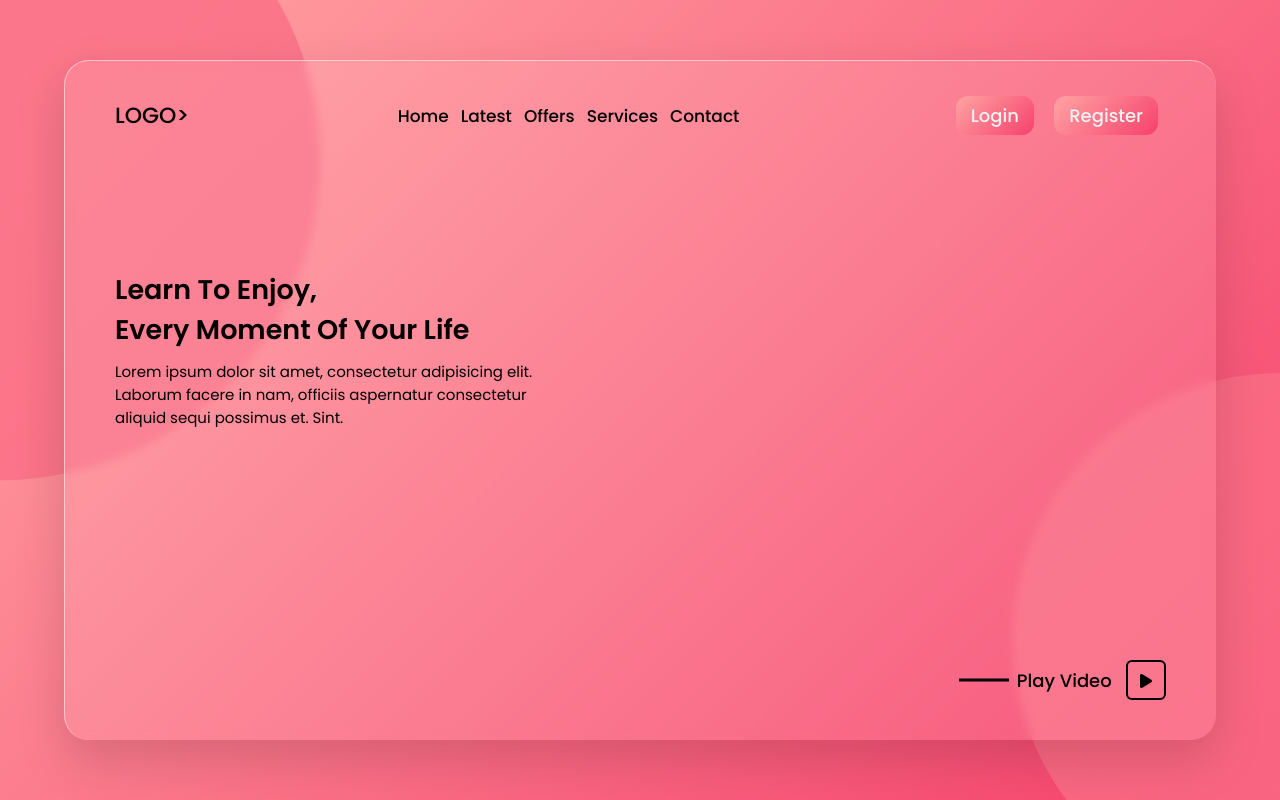
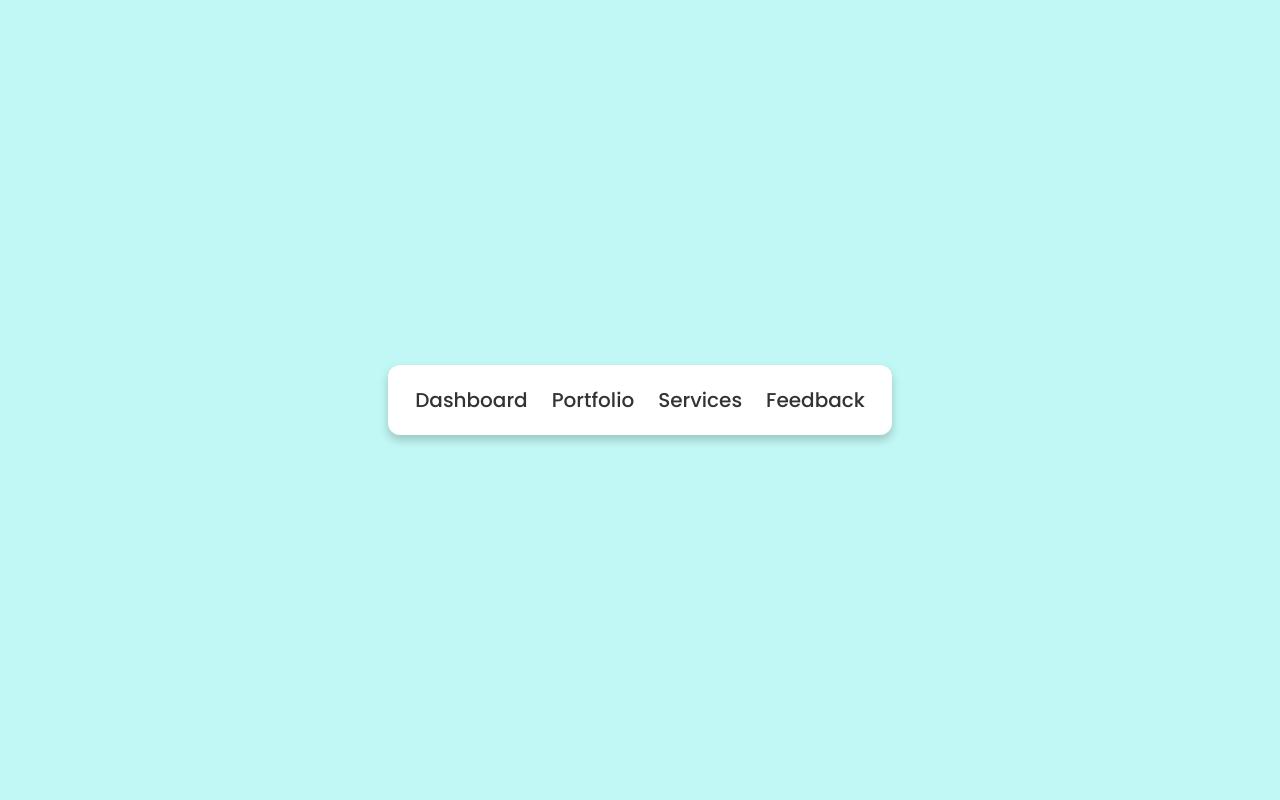
Before and after one commit to ABHISHANE/Glassmorphism-Website, a PHP site: page / in a window 1280 px wide. Run offline with PHP 8.4, Linux system fonts and the light colour scheme; some libraries are stand-ins or nearby versions.

Commit message:
Add files via upload

```diff
--- a/index.html
+++ b/index.html
@@ -1,37 +1,18 @@
 <!DOCTYPE html>
+
 <html lang="en" dir="ltr">
   <head>
     <meta charset="UTF-8">
-    <title> Glassmorphism Website | CodingLab </title>
+    <title> All Navigation Menu Hover Animation | CodingLab </title>
     <link rel="stylesheet" href="style.css">
-    <script src="https://kit.fontawesome.com/a076d05399.js"></script>
-     <meta name="viewport" content="width=device-width, initial-scale=1.0">
    </head>
 <body>
-  <header>
-    <nav class="navbar">
-      <div class="logo"><a href="#">LOGO></a></div>
-      <ul class="menu">
-        <li><a href="#">Home</a></li>
-        <li><a href="#">Latest</a></li>
-        <li><a href="#">Offers</a></li>
-        <li><a href="#">Services</a></li>
-        <li><a href="#">Contact</a></li>
-      </ul>
-      <div class="buttons">
-        <input type="button" value="Login">
-        <input type="button" value="Register">
-      </div>
-    </nav>
-    <div class="text-content">
-      <h2>Learn To Enjoy,<br>Every Moment Of Your Life</h2>
-      <p>Lorem ipsum dolor sit amet, consectetur adipisicing elit. Laborum facere in nam, officiis aspernatur consectetur aliquid sequi possimus et. Sint.</p>
-    </div>
-    <div class="play-button">
-      <span class="play">Play Video</span>
-      <i class="fas fa-play" onclick="click()"></i>
-    </div>
-  </header>
+  <ul class="nav-links">
+    <li><a href="#">Dashboard</a></li>
+    <li class="center"><a href="#">Portfolio</a></li>
+    <li class="upward"><a href="#">Services</a></li>
+    <li class="forward"><a href="#">Feedback</a></li>
+  </ul>
 
 </body>
 </html>
--- a/style.css
+++ b/style.css
@@ -1,168 +1,218 @@
-@import url('https://fonts.googleapis.com/css2?family=Poppins:wght@200;300;400;500;600;700&display=swap');
+/* Google Fonts Import Link */
+@import url('https://fonts.googleapis.com/css2?family=Poppins:wght@300;400;500;600;700&display=swap');
 *{
   margin: 0;
   padding: 0;
   box-sizing: border-box;
-  font-family: 'Poppins',sans-serif;
-  transition: all 0.3s ease;
+  font-family: 'Poppins', sans-serif;
 }
 body{
-  height: 100vh;;
-  width: 100%;
+  height: 100vh;
   display: flex;
-  background-image: linear-gradient( 135deg, #ff9a9e  10%, #F6416C 100%);
+  align-items: center;
+  justify-content: center;
+  background: #c1f7f5;
 }
-::selection{
-  color: #f2f2f2;
-  background: #f86d8d;
+.nav-links{
+  display: flex;
+  align-items: center;
+  background: #fff;
+  padding: 20px 15px;
+  border-radius: 12px;
+  box-shadow: 0 5px 10px rgba(0,0,0,0.2);
 }
-body::before,
-body::after{
+.nav-links li{
+  list-style: none;
+  margin: 0 12px;
+}
+.nav-links li a{
+  position: relative;
+  color: #333;
+  font-size: 20px;
+  font-weight: 500;
+  padding: 6px 0;
+  text-decoration: none;
+}
+.nav-links li a:before{
   content: '';
   position: absolute;
+  bottom: 0;
   left: 0;
-  top: 0;
-  height: 100%;
+  height: 3px;
+  width: 0%;
+  background: #34efdf;
+  border-radius: 12px;
+  transition: all 0.4s ease;
+}
+.nav-links li a:hover:before{
   width: 100%;
 }
-body::before{
-  clip-path: circle(30% at left 20%);
-  opacity: 0.4;
-  background-image: linear-gradient( 135deg, #F6416C 10%, #ff9a9e 100%);
+.nav-links li.center a:before{
+  left: 50%;
+  transform: translateX(-50%);
 }
-body::after{
-  opacity: 0.4;
-  clip-path: circle(25% at right 80%);
-  background-image: linear-gradient( 135deg, #F6416C 10%, #ff9a9e 100%);
+.nav-links li.upward a:before{
+  width: 100%;
+  bottom: -5px;
+  opacity: 0;
 }
-header{
-  height: 85vh;
-  width: 90%;
-  background: rgba(255, 255, 255, 0.1);
-  box-shadow: 0 20px 50px rgba(0, 0, 0, 0.15);
-  border-top: 1px solid rgba(255, 255, 255, 0.5);
-  border-left: 1px solid rgba(255, 255, 255, 0.5);
-  backdrop-filter: blur(5px);
-  z-index: 12;
-  border-radius: 25px;
-  margin: auto;
-  position: relative;
+.nav-links li.upward a:hover:before{
+  bottom: 0px;
+  opacity: 1;
 }
-header .navbar{
-  margin: auto;
+.nav-links li.forward a:before{
   width: 100%;
-  padding: 35px 50px;
-  border-radius: 25px;
-  display: flex;
-  justify-content: space-between;
-  align-items: center;
+  transform: scaleX(0);
+  transform-origin: right;
+  transition: transform 0.4s ease;
 }
-.navbar .menu{
-  display: flex;
-  flex-wrap: wrap;
+.nav-links li.forward a:hover:before{
+  transform: scaleX(1);
+  transform-origin: left;
 }
-.navbar .logo a{
-  text-decoration: none;
-  font-size: 22px;
-  color: #000;
-  font-weight: 500;
-}
-.navbar .menu li{
-  list-style: none;
-  margin: 0 6px;
-}
-.navbar .menu a{
-  color: #000;
-  text-decoration: none;
-  font-size: 17px;
-  font-weight: 500;
-  transition: all 0.3s ease;
-}
-.navbar .menu a:hover{
-  color: #f2f2f2;
-}
-.navbar .buttons input{
-  outline: none;
-  color: #f2f2f2;
-  font-size: 18px;
-  font-weight: 500;
-  border-radius: 12px;
-  padding: 6px 15px;
-  border: none;
-  margin: 0 8px;
-  cursor: pointer;
-  transition: all 0.3s ease;
-  background-image: linear-gradient( 135deg, #ff9a9e  10%, #F6416C 100%);
-}
-.navbar .buttons input:hover{
-  transform: scale(0.97);
-}
- header .text-content{
-   width: 40%;
-   margin: 100px 0 0 50px ;
- }
-.text-content h2{
-  font-size: 27px;
-  font-weight: 600;
-}
-.text-content p{
-  font-size: 15px;
-  margin-top: 10px;
-}
-header .play-button{
-  position: absolute;
-  right: 50px;
-  bottom: 40px;
-}
-.play-button .play{
-  font-size: 18px;
-  font-weight: 500;
-}
- .play-button .play::before{
-   content: '';
-   position: absolute;
-   height: 3px;
-   width: 50px;
-   top: 50%;
-   transform: translateY(-50%);
-   left: -58px;
-   background: #000;
- }
-.play-button i{
-  height: 40px;
-  width: 40px;
-  border: 2px solid #000;
-  line-height: 38px;
-  text-align: center;
-  margin-left: 10px;
-  border-radius: 6px;
-  cursor: pointer;
-}
-@media (max-width:850px) {
-  header .navbar{
-    flex-direction: column;
-    align-items: center;
-    justify-content: center;
-    padding: 15px 5px;
-  }
-  .navbar .menu {
-    margin: 10px 0 20px 0;
-  }
-  header .text-content{
-    margin: 30px 0 0 20px ;
-    width: 70%;
-  }
-  header .text-content h2{
-    font-size: 20px;
-  }
-}
-@media (max-width:410px) {
-  header{
-    height: 100vh;
-    width: 100%;
-    border-radius: 0px;
-  }
-  header .navbar{
-    padding: 15px 10px;
-}
-}
+
+
+
+
+
+
+
+
+
+
+
+
+
+
+
+
+
+
+
+
+
+
+
+
+
+
+
+
+
+
+
+
+
+
+
+
+
+
+
+
+
+
+
+
+
+
+
+
+
+
+
+
+
+
+
+
+
+
+
+
+
+
+
+
+
+
+
+
+
+
+
+
+
+
+
+
+
+
+
+
+
+
+
+
+
+
+
+
+
+
+
+
+
+
+
+
+
+
+
+
+
+
+
+
+
+
+
+
+
+
+
+
+
+
+
+
+
+
+
+
+
+
+
+
+
+
+
+
+
+
+
+
+
+
+
+
+
+
+
+
+
+
+
+
+
+/*  */
```
